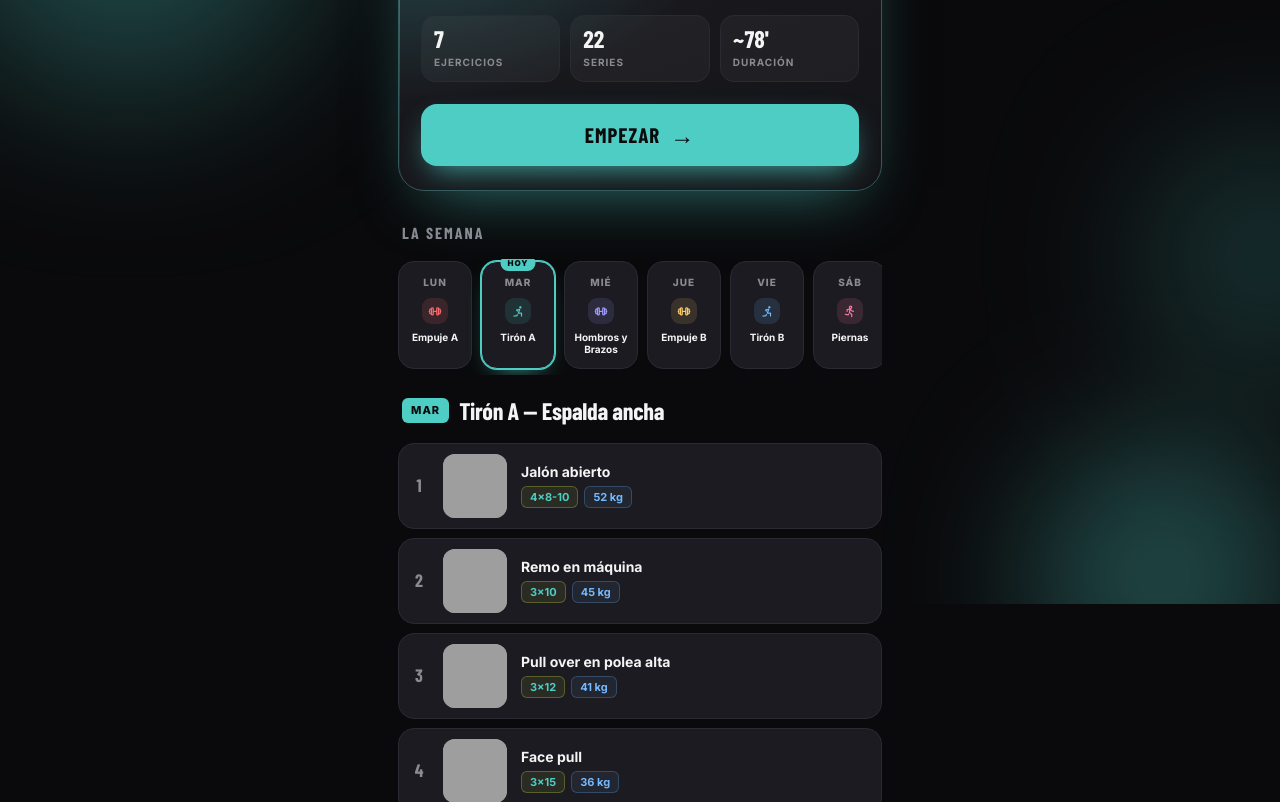
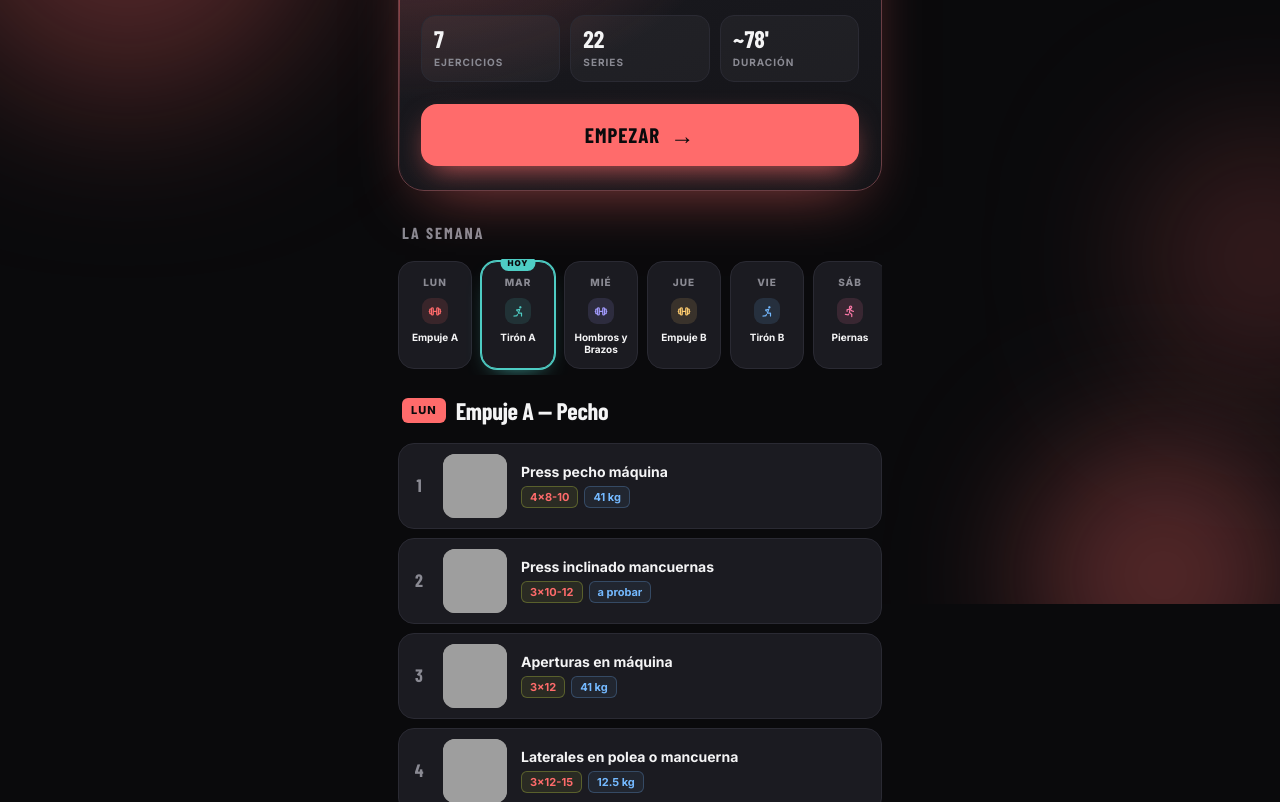
Before and after one commit to Stormsouls/mi-rutina, a plain HTML site: page index.html in a window 1280 px wide. Shown: the part 196-998 px from the top of the page. Drawn offline with nearby package versions, Linux system fonts and the light colour scheme; grey boxes are pictures that could not be loaded; a web font is replaced by a local one.

Commit message:
auto: sync

```diff
--- a/index.html
+++ b/index.html
@@ -464,7 +464,7 @@ const realToday=new Date().getDay();
 function initHome(){
   document.getElementById('todayPill').textContent=DOWFULL[realToday];
   buildWeek();
-  selectDay(realToday);
+  selectDay(curSeqDay());
 }
 function buildWeek(){
   const order=[1,2,3,4,5,6,0];
```
